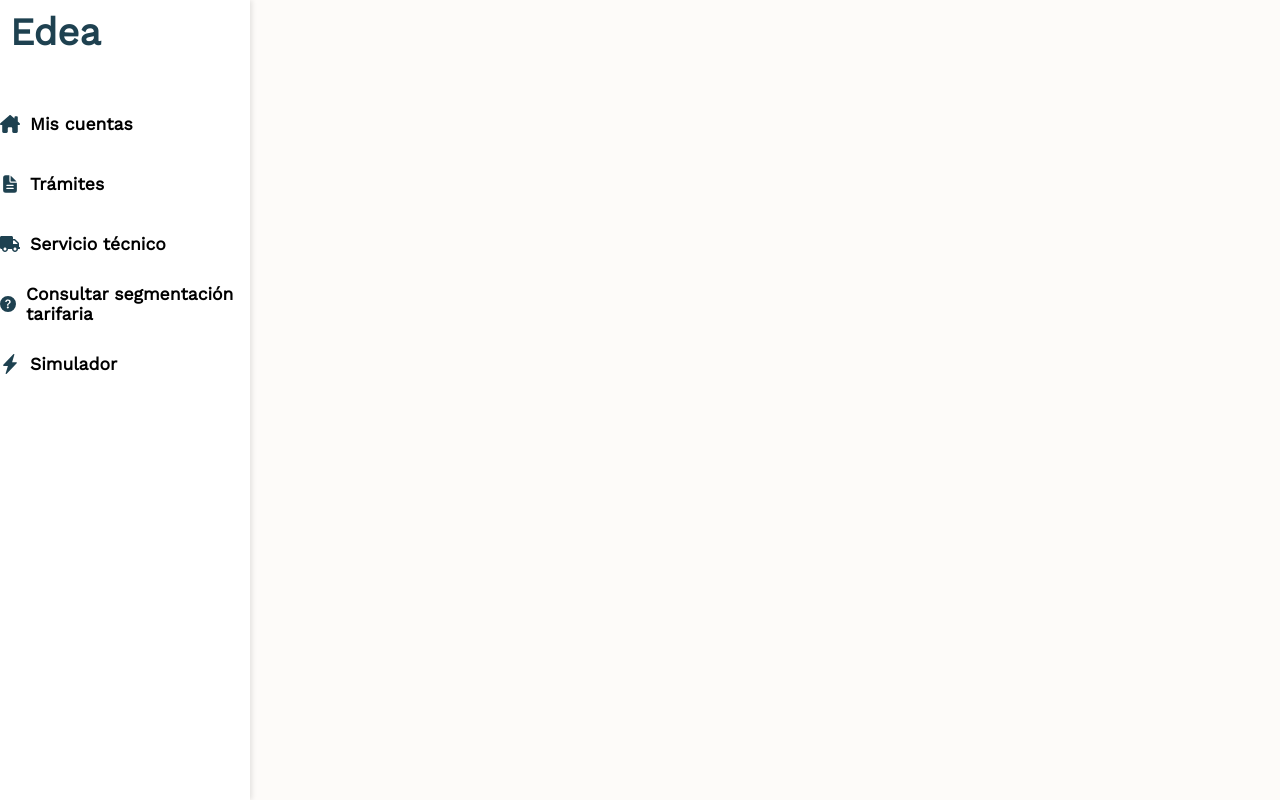
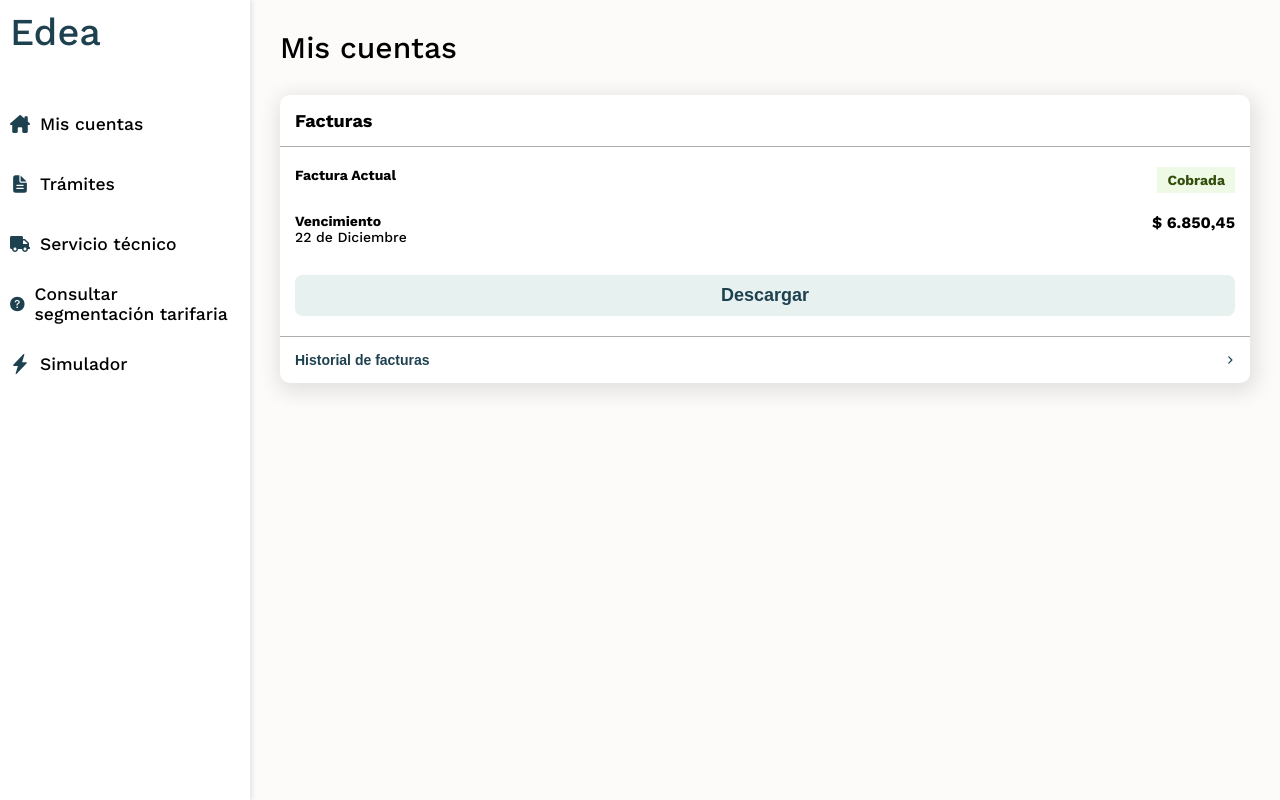
Before and after one commit to Fede-Diiorio/JulasProject, a React (Vite) app: page / in a window 1280 px wide. Built offline with nearby package versions, Linux system fonts and the light colour scheme.

Commit message:
Se creó el componente Card

```diff
--- a/src/App.jsx
+++ b/src/App.jsx
@@ -1,9 +1,11 @@
+import ItemContainer from './components/ItemContainer/ItemContainer'
 import SideBar from './components/SideBar/SideBar'
 
 function App() {
   return (
     <>
-      <SideBar title={'Jula'} />
+      <SideBar />
+      <ItemContainer title={'Mis cuentas'} />
     </>
   )
 }
--- /dev/null
+++ b/src/components/Card/Card.jsx
@@ -0,0 +1,30 @@
+import classes from './Card.module.scss'
+import { FaAngleRight } from "react-icons/fa6";
+
+const Card = ({ title, state, date, price }) => {
+    return (
+        <div className={classes.cardContainer}>
+            <h3>{title}</h3>
+            <div className={classes.information}>
+                <div className={classes.currentDocument}>
+                    <p><strong>Factura Actual</strong></p>
+                    <p className={classes.state}>{state}</p>
+                </div>
+                <div className={classes.expiration}>
+                    <div className={classes.expirationDate}>
+                        <p><strong>Vencimiento</strong></p>
+                        <p>{date}</p>
+                    </div>
+                    <p className={classes.price}>{price}</p>
+                </div>
+            </div>
+            <button className={classes.button}>Descargar</button>
+            <button className={classes.buttonHistory}>
+                <p>Historial de facturas</p>
+                <FaAngleRight />
+            </button>
+        </div>
+    )
+};
+
+export default Card;
--- /dev/null
+++ b/src/components/Card/Card.module.scss
@@ -0,0 +1,68 @@
+.cardContainer {
+    background-color: $white;
+    box-shadow: 2px 5px 20px 5px rgba(0, 0, 0, 0.1);
+    border-radius: 1rem;
+    display: flex;
+    justify-content: center;
+    flex-direction: column;
+
+    h3 {
+        margin: 0;
+        border-bottom: 1px solid $grey;
+        padding: 1.5rem;
+        text-align: start;
+        font-size: 1.8rem;
+        font-weight: 700;
+    }
+
+    .currentDocument,
+    .expiration {
+        display: flex;
+        justify-content: space-between;
+        padding: 0 1.5rem;
+        margin: 2rem 0;
+
+        strong {
+            font-size: 1.4rem;
+        }
+    }
+
+    .currentDocument {
+        .state {
+            background-color: $secondary;
+            color: $darkSecondary;
+            padding: .5rem 1rem;
+            font-weight: 700;
+        }
+    }
+
+    .expiration {
+        .price {
+            font-size: 1.6rem;
+            font-weight: 700;
+        }
+    }
+
+    .button {
+        background-color: $primary;
+        border: none;
+        font-size: 1.8rem;
+        font-weight: 700;
+        color: $darkPrimary;
+        border-radius: .75rem;
+        padding: 1rem;
+        margin: 1rem 1.5rem 2rem 1.5rem;
+    }
+
+    .buttonHistory {
+        background-color: transparent;
+        border: none;
+        display: flex;
+        align-items: center;
+        color: $darkPrimary;
+        font-weight: 700;
+        border-top: 1px solid $grey;
+        padding: 1.5rem;
+        justify-content: space-between;
+    }
+}
--- /dev/null
+++ b/src/components/ItemContainer/ItemContainer.jsx
@@ -0,0 +1,13 @@
+import classes from './ItemContainer.module.scss'
+import Card from '../Card/Card';
+
+const ItemContainer = ({ title }) => {
+    return (
+        <div className={classes.itemContainer}>
+            <h2 className={classes.title}>{title}</h2>
+            <Card title={'Facturas'} state={'Cobrada'} date={'22 de Diciembre'} price={'$ 6.850,45'} />
+        </div>
+    )
+};
+
+export default ItemContainer;
--- /dev/null
+++ b/src/components/ItemContainer/ItemContainer.module.scss
@@ -0,0 +1,10 @@
+.itemContainer {
+    position: relative;
+    z-index: 10;
+    padding: 0 3rem;
+
+    .title {
+        text-align: start;
+        font-size: 3rem;
+    }
+}
--- a/src/components/SideBar/SideBar.module.scss
+++ b/src/components/SideBar/SideBar.module.scss
@@ -19,7 +19,7 @@
         justify-content: start;
         align-items: center;
         gap: 1rem;
-        padding: 2rem 0;
+        padding: 2rem 1rem;
         max-height: 2rem;
         transition: all .3s ease-in-out;
 
--- a/src/index.scss
+++ b/src/index.scss
@@ -7,12 +7,16 @@
 body {
   background-color: $background;
   font-family: $primaryFont;
+  font-weight: 500;
+  padding-left: 25rem;
+  overflow-x: hidden;
 }
 
 h1,
 h2,
 h3,
 h4 {
+  font-weight: 500;
   text-align: center;
   empty-cells: show;
   margin: 3rem 0;
@@ -36,7 +40,6 @@
 
 p,
 a {
-  font-size: 1.6rem;
-  line-height: 2;
+  font-size: 1.4rem;
   text-decoration: none;
 }
--- a/vite.config.js
+++ b/vite.config.js
@@ -8,12 +8,12 @@
     preprocessorOptions: {
       scss: {
         additionalData: `
-          @import url('https://fonts.googleapis.com/css2?family=Work+Sans&display=swap');
+          @import url('https://fonts.googleapis.com/css2?family=Work+Sans:wght@400;500;700&display=swap');
           $primaryFont: "Work Sans", sans-serif;
           $primary: #E7F1EF;
           $darkPrimary: #1E4150;
           $secondary: #EEFAE6;
-          $darkSecondary: #688145;
+          $darkSecondary: #324e0c;
           $assistant: #096757;
           $background: #FDFBF9;
           $white: #ffffff;
```
